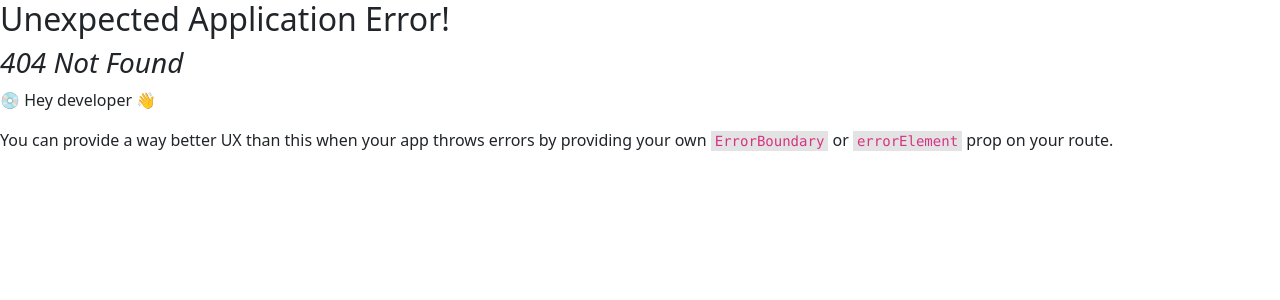
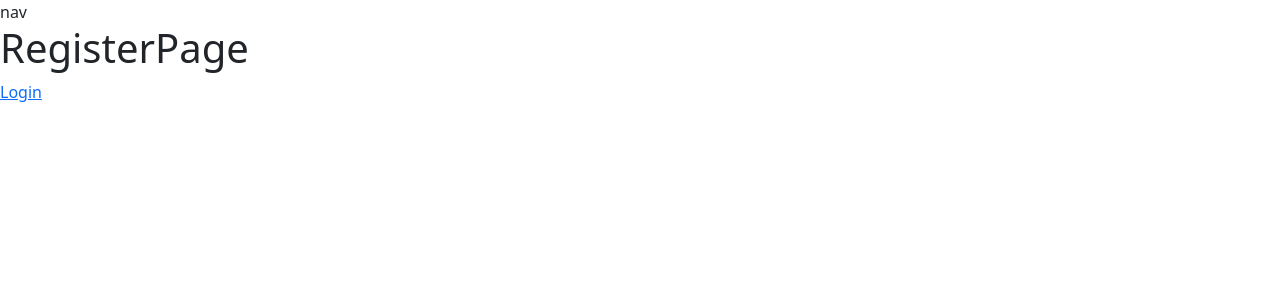
Before and after one commit to AdonisAlgos/pizza-ordering-system, a React (Create React App) app in the folder pizza-ordering-app/: page /register in a window 1280 px wide. Before the commit this address had no page. Shown: the top 300 px of the page. Built offline with nearby package versions, Linux system fonts and the light colour scheme.

Commit message:
added error, landing pages and fixed routing

```diff
--- a/pizza-ordering-app/src/App.js
+++ b/pizza-ordering-app/src/App.js
@@ -1,20 +1,42 @@
 import "./App.css";
-import LoginPage from "./pages/Login.page";
-import HomePage from "./pages/Home.page";
+import {
+  HomePage,
+  LoginPage,
+  RegisterPage,
+  BasketPage,
+  ErrorPage,
+  UserPage,
+  LayoutPage,
+} from "./pages";
 import { createBrowserRouter, RouterProvider } from "react-router-dom";
 
 const router = createBrowserRouter([
   {
     path: "/",
-    element: <h1>Home</h1>,
-  },
-  {
-    path: "/login",
-    element: <LoginPage />,
-  },
-  {
-    path: "/homepage",
-    element: <HomePage />,
+    element: <LayoutPage />,
+    errorElement: <ErrorPage />,
+    children: [
+      {
+        index: true,
+        element: <HomePage />,
+      },
+      {
+        path: "login",
+        element: <LoginPage />,
+      },
+      {
+        path: "register",
+        element: <RegisterPage />,
+      },
+      {
+        path: "basket",
+        element: <BasketPage />,
+      },
+      {
+        path: "user",
+        element: <UserPage />,
+      },
+    ],
   },
 ]);
 
--- a/pizza-ordering-app/src/pages/Error.page.js
+++ b/pizza-ordering-app/src/pages/Error.page.js
@@ -1,7 +1,15 @@
 import React from "react";
+import { Link, useRouteError } from "react-router-dom";
 
 const ErrorPage = () => {
-  return <div>ErrorPage</div>;
+  const error = useRouteError();
+  console.log(error);
+  return (
+    <div>
+      <h1>ErrorPage</h1>
+      <Link to="/">Home</Link>
+    </div>
+  );
 };
 
 export default ErrorPage;
--- /dev/null
+++ b/pizza-ordering-app/src/pages/Layout.page.js
@@ -0,0 +1,13 @@
+import React from "react";
+import { Outlet } from "react-router-dom";
+
+const LayoutPage = () => {
+  return (
+    <div>
+      <nav>nav</nav>
+      <Outlet />
+    </div>
+  );
+};
+
+export default LayoutPage;
--- a/pizza-ordering-app/src/pages/Register.page.js
+++ b/pizza-ordering-app/src/pages/Register.page.js
@@ -1,7 +1,13 @@
 import React from "react";
+import { Link } from "react-router-dom";
 
 const RegisterPage = () => {
-  return <div>RegisterPage</div>;
+  return (
+    <div>
+      <h1>RegisterPage</h1>
+      <Link to="/login">Login</Link>
+    </div>
+  );
 };
 
 export default RegisterPage;
--- /dev/null
+++ b/pizza-ordering-app/src/pages/index.js
@@ -0,0 +1,7 @@
+export { default as LoginPage } from "./Login.page";
+export { default as HomePage } from "./Home.page";
+export { default as RegisterPage } from "./Register.page";
+export { default as BasketPage } from "./Basket.page";
+export { default as UserPage } from "./User.page";
+export { default as ErrorPage } from "./Error.page";
+export { default as LayoutPage } from "./Layout.page";
```
